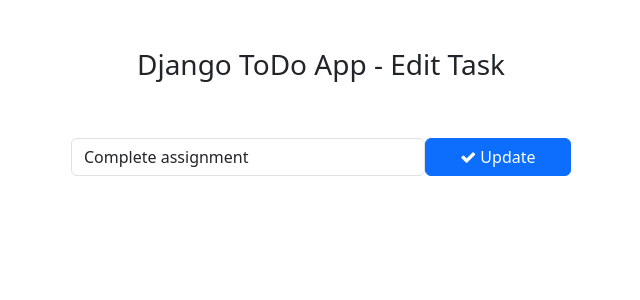
After one commit to mnarsely/todo, a Django app: page /todo/edit_task/1/ in a window 1280 px wide. The commit adds this page. Shown: the top 300 px of the page, without its empty margins (319-959 px from the left). Run offline with Django 3.2, Linux system fonts and the light colour scheme; data comes from the database, SQL or seed files in the repository; both versions use the stored data as it was after the commit.

Commit message:
edit and delete functionality

```diff
--- /dev/null
+++ b/templates/edit_task.html
@@ -0,0 +1,50 @@
+<!DOCTYPE html>
+<html lang="en">
+  <head>
+    <meta charset="UTF-8" />
+    <meta http-equiv="X-UA-Compatible" content="IE=edge" />
+    <meta name="viewport" content="width=device-width, initial-scale=1.0" />
+    <title>Edit Task - Django ToDo App</title>
+    <link
+      href="https://cdn.jsdelivr.net/npm/bootstrap@5.3.0-alpha1/dist/css/bootstrap.min.css"
+      rel="stylesheet"
+      integrity="sha384-GLhlTQ8iRABdZLl6O3oVMWSktQOp6b7In1Zl3/Jr59b6EGGoI1aFkw7cmDA6j6gD"
+      crossorigin="anonymous"
+    />
+    <script
+      src="https://cdn.jsdelivr.net/npm/bootstrap@5.3.0-alpha1/dist/js/bootstrap.bundle.min.js"
+      integrity="sha384-w76AqPfDkMBDXo30jS1Sgez6pr3x5MlQ1ZAGC+nuZB+EYdgRZgiwxhTBTkF7CXvN"
+      crossorigin="anonymous"
+    ></script>
+    <!-- Font Awesome Icons -->
+    <link
+      rel="stylesheet"
+      href="https://cdnjs.cloudflare.com/ajax/libs/font-awesome/4.7.0/css/font-awesome.min.css"
+    />
+  </head>
+  <body>
+    <div class="container">
+      <h3 class="pt-5 pb-5 text-center">Django ToDo App - Edit Task</h3>
+      <form
+        action="{% url 'edit_task' get_task.id %}"
+        method="POST"
+        style="width: 500px; margin: auto"
+      >
+        {% csrf_token %}
+        <div class="form-group">
+          <span style="display: flex">
+            <input
+              type="text"
+              name="task"
+              class="form-control"
+              value="{{ get_task.task }}"
+            />
+            <button type="submit" class="btn btn-primary" style="width: 200px">
+              <i class="fa fa-check"></i> Update
+            </button>
+          </span>
+        </div>
+      </form>
+    </div>
+  </body>
+</html>
--- a/todo/urls.py
+++ b/todo/urls.py
@@ -3,7 +3,14 @@ from . import views
 
 
 urlpatterns = [
+    # ADD Feature
     path('addTask/', views.addTask, name='addTask'),
+    # Mark as Done
     path('mark_as_done/<int:pk>/', views.mark_as_done, name='mark_as_done'),
-    path('mark_as_undone/<int:pk>/', views.mark_as_undone, name='mark_as_undone')
+    # Mark as Undone
+    path('mark_as_undone/<int:pk>/', views.mark_as_undone, name='mark_as_undone'),
+    # EDIT Feature
+    path('edit_task/<int:pk>/', views.edit_task, name='edit_task'),
+    # DELETE Feature
+    path('delete_task/<int:pk>/', views.delete_task, name='delete_task'),
 ]
--- a/todo/views.py
+++ b/todo/views.py
@@ -21,3 +21,23 @@ def mark_as_undone(request, pk):
     task.is_completed = False
     task.save()
     return redirect('home')
+
+
+def edit_task(request, pk):
+    get_task = get_object_or_404(Task, pk=pk)
+    if request.method == 'POST':
+        new_task = request.POST['task']
+        get_task.task = new_task
+        get_task.save()
+        return redirect('home')
+    else:
+        context = {
+            'get_task': get_task
+        }
+        return render(request, 'edit_task.html', context)
+
+
+def delete_task(request, pk):
+    task = get_object_or_404(Task, pk=pk)
+    task.delete()
+    return redirect('home')
```
Also changed, not shown: templates/home.html (+6 -2 lines), db.sqlite3.
